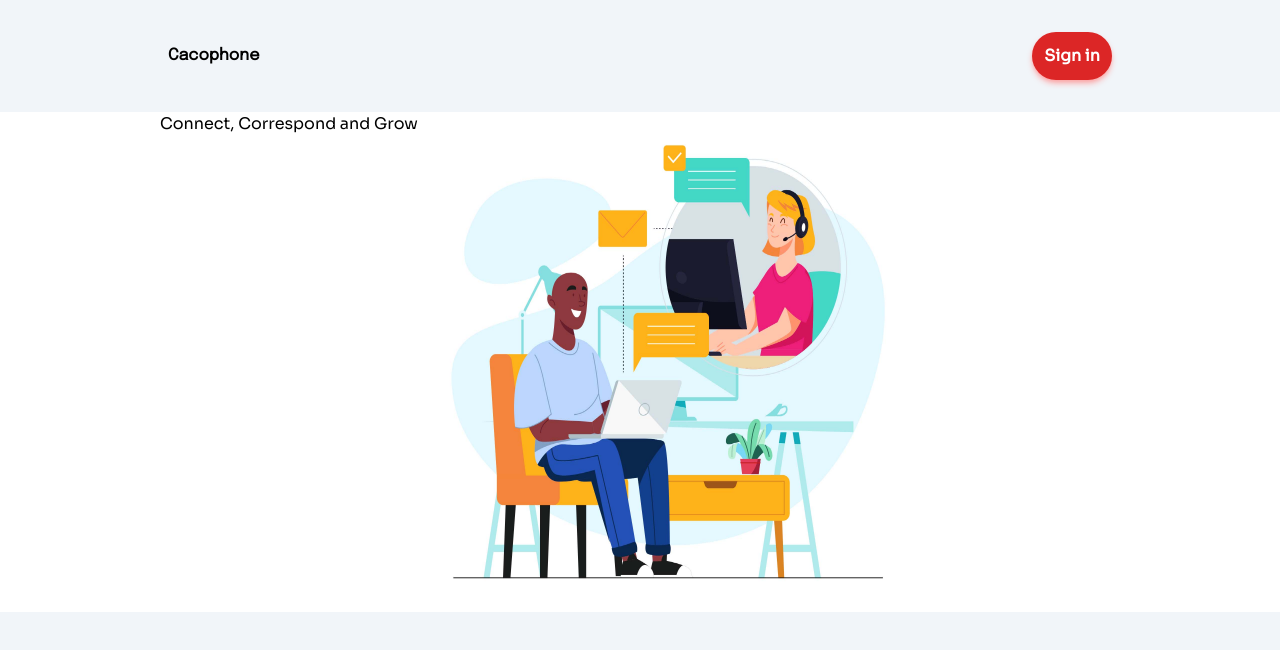
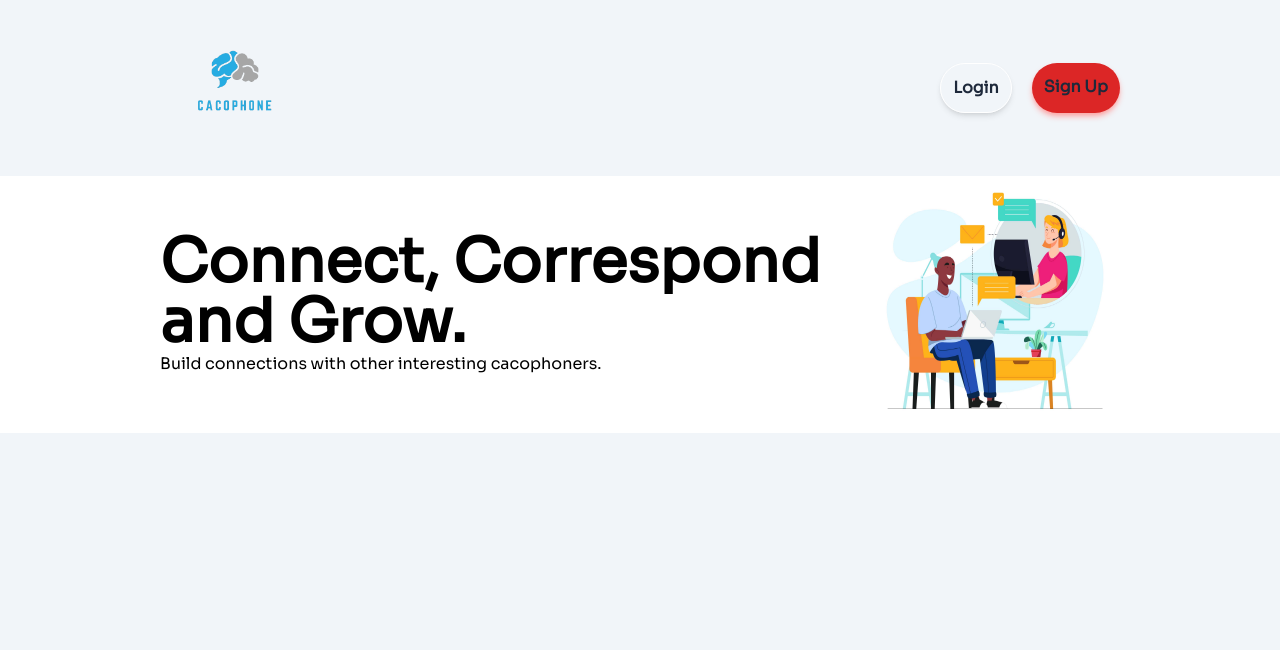
Before and after one commit to fiyintheslim/node-chat-app, a Next.js app in the folder frontend/: page / in a window 1280 px wide. Shown: the top 650 px of the page. Built offline with nearby package versions, Linux system fonts and the light colour scheme.

Commit message:
styling components

```diff
--- a/frontend/components/Container.tsx
+++ b/frontend/components/Container.tsx
@@ -5,10 +5,10 @@ import {MyContext} from "./Context"
 interface context extends Context<{dark:boolean}>{ dark:boolean}
 
 const Container: React.FC = ({children}) => {
-  const dark = useContext(MyContext)
-  useEffect(()=>{console.log("dark", dark)}, [])
+  const [dark, setDark] = useContext(MyContext)
+  useEffect(()=>{console.log("dark", dark)}, [dark])
   return (
-    <div className={`bg-slate-100 h-screen`}>
+    <div onClick={() => {setDark(!dark)}} className={`bg-slate-100 h-screen`}>
         <Header />
         {children}
     </div>
--- a/frontend/components/Context.tsx
+++ b/frontend/components/Context.tsx
@@ -1,9 +1,10 @@
 import React, {createContext, useState} from 'react'
-export const MyContext = React.createContext({})
+export const MyContext = createContext<[boolean, (theme: boolean) => void]>([false, () => {}])
 
 const Context:React.FC = ({children}) => {
+  const dark = useState(false)
   return (
-    <MyContext.Provider value={{dark:false}}>
+    <MyContext.Provider value={dark}>
     {children}
     </MyContext.Provider>
   )
--- a/frontend/components/Header.tsx
+++ b/frontend/components/Header.tsx
@@ -1,11 +1,15 @@
 import React from 'react'
-import Link from "next/link"
+import Link from "next/link";
+import Image from "next/image"
 
 const Header = () => {
   return (
-    <div className={`flex justify-between items-center px-2 py-8 lg:mx-40`}>
-      <div className={`font-extrabold`} style={{fontFamily:"'Epilogue'", fontWeight:"900"}}><Link href="/" >Cacophone</Link></div>
-      <div className={`rounded-full p-3 text-white bg-red-600 font-extrabold cursor-pointer shadow-md shadow-red-300`}><Link href="/signin">Sign in</Link></div>
+    <div className={`shadow-lg shadow-black flex justify-between items-center py-2 lg:px-40`}>
+      <div className={`font-extrabold text-4xl`} style={{fontFamily:"'Epilogue'", fontWeight:"900"}}><Link href="/" ><Image src="/img/LOGO.png" layout="intrinsic" width={150} height={150} /></Link></div>
+      <div className={`text-slate-800 font-extrabold flex justify-evenly`} >
+        <div className={`border border-white mr-5 p-3 cursor-pointer shadow-md rounded-full active:shadow-none`} ><Link href="/signup">Login</Link></div>
+        <div className={`p-3 cursor-pointer shadow-md rounded-full bg-red-600 shadow-red-300 active:shadow-none`}><Link href="/login">Sign Up</Link></div>
+      </div>
     </div>
   )
 }
--- a/frontend/pages/index.tsx
+++ b/frontend/pages/index.tsx
@@ -19,10 +19,13 @@ const Home: NextPage = () => {
     <>
     <Container>
       <div>
-        <div className="flex flex-col lg:flex-row bg-white lg:px-40">
-        <div>Connect, Correspond and Grow </div>
-          <Image layout="fixed" height={500} width={500} src="/img/cacophone5.jpg" />
-
+        <div className="flex flex-col lg:flex-row bg-white lg:px-40 lg:items-center">
+          <p className={`flex flex-wrap py-10`}>
+            <span className={`text-4xl lg:text-6xl font-extrabold flex flex-wrap`}>Connect, Correspond and Grow.</span> <span>Build connections with other interesting cacophoners.</span>
+          </p>
+          <div className={`h-full`}>
+            <Image layout="intrinsic" height={500} width={500} src="/img/cacophone5.jpg" />
+          </div>
         </div>
       </div>
     </Container>
```
Also changed, not shown: frontend/public/img/LOGO.png (added).
